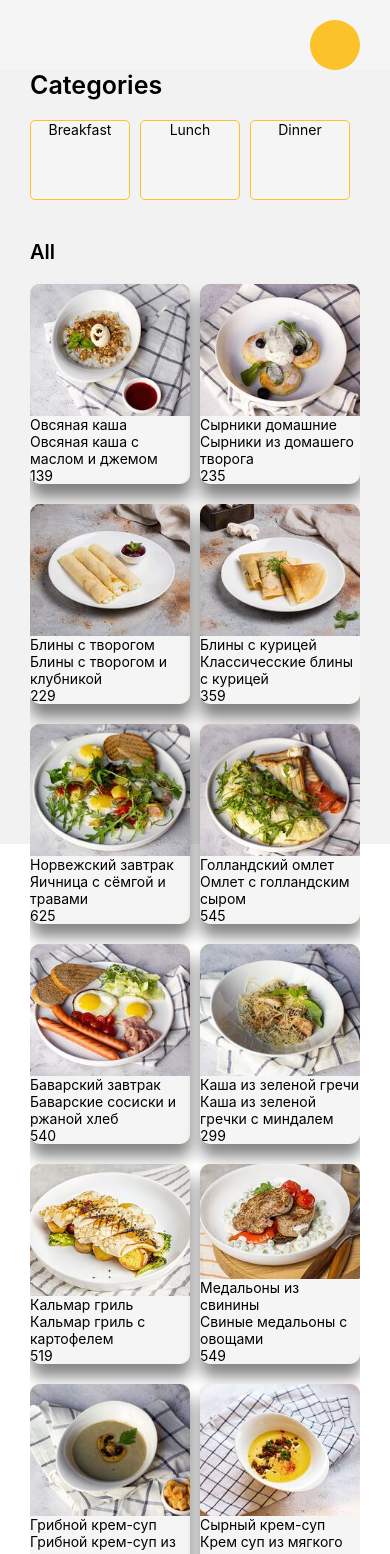
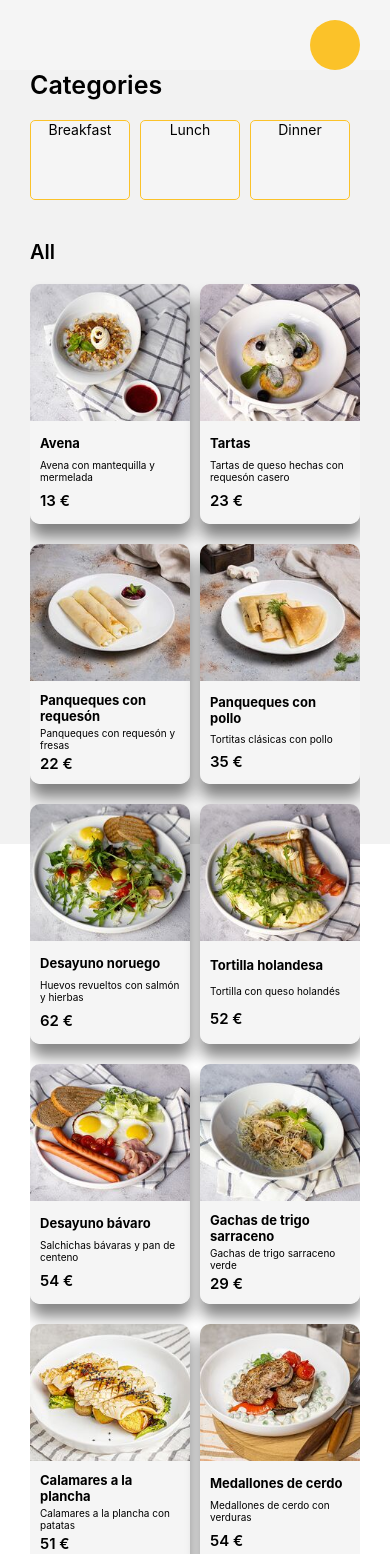
Before and after one commit to Electrum96/Bahiz, a React Native app: screen /Foods in a window 390 px wide. Shown: the top 1554 px of the page. Built offline with nearby package versions, Linux system fonts and the light colour scheme; some icons are missing.

Commit message:
20-11-2023:12:24

```diff
--- a/src/components/foodItem/FoodItem.jsx
+++ b/src/components/foodItem/FoodItem.jsx
@@ -8,11 +8,11 @@ const FoodItem = ({navigation,image, title, price, desc, id}) => {
   return (
     <TouchableOpacity onPress={() => navigation.push('FoodCard', {id})}>
     <View style={styles.itemWrap}>
-      <Image style={styles.image} source={image} />
+      <Image style={styles.image} source={image} resizeMode='cover'/>
       <View style={styles.infoWrap}>
       <Text style={styles.title}>{title}</Text>
       <Text style={styles.descr}>{desc}</Text>
-      <Text style={styles.price}>{price}</Text>
+      <Text style={styles.price}>{price} € </Text>
       </View>
     </View>
     </TouchableOpacity>
--- a/src/components/foodItem/useStyleFoodItem.js
+++ b/src/components/foodItem/useStyleFoodItem.js
@@ -5,8 +5,7 @@ function useStyleFoodItem() {
   const styles = StyleSheet.create({
     itemWrap: {
       width: 160,
-      height: 200,
-      backgroundColor: COLORS.accentBg,
+      height: 240,
       borderRadius: 10,
       overflow: 'hidden',
       shadowColor: 'rgba(0, 0, 0, 0.6)',
@@ -16,15 +15,32 @@ function useStyleFoodItem() {
       shadowOffset : { width: 1, height: 13},
     },
     image: {
-      alignSelf: 'center',
       flex: 1,
-      width: 160,
-      height: 300,
+      width:"100%",
+      height:"100%",
+      alignContent: 'center'
     },
     infoWrap: {
+      height: '43%',
+      width: '100%',
       alignItems: 'flex-start',
       backgroundColor: COLORS.accent,
+      paddingHorizontal: 10,
+      paddingTop: 10,
+      justifyContent: 'space-around'
     },
+    title: {
+      fontWeight: '700',
+      fontSize: 13
+    },
+    descr: {
+     fontSize: 10
+    },
+    price :{
+      fontWeight: '600',
+      fontSize: 15,
+      marginBottom: 10
+    }
   });
 
   return styles;
--- a/src/data/foodList/products.js
+++ b/src/data/foodList/products.js
@@ -1,192 +1,192 @@
 let products = [
   {
-    title: 'Овсяная каша',
-    desc: 'Овсяная каша с маслом и джемом',
-    price: 139,
+    title: 'Avena',
+    desc: 'Avena con mantequilla y mermelada',
+    price: 13,
     image: require('../../image/Breakfast/Kasha.jpeg'),
     weight: 250,
     classTab: 'Breakfast',
   },
   {
-    title: 'Сырники домашние',
-    desc: 'Сырники из домашего творога',
-    price: 235,
+    title: 'Tartas',
+    desc: 'Tartas de queso hechas con requesón casero',
+    price: 23,
     image: require('../../image/Breakfast/Cheesy.jpeg'),
     weight: 250,
     classTab: 'Breakfast',
   },
   {
-    title: 'Блины с творогом',
-    desc: 'Блины с творогом и клубникой',
-    price: 229,
+    title: 'Panqueques con requesón',
+    desc: 'Panqueques con requesón y fresas',
+    price: 22,
     image: require('../../image/Breakfast/Pancakes.jpeg'),
     weight: 250,
     classTab: 'Breakfast',
   },
   {
-    title: 'Блины с курицей',
-    desc: 'Классичесские блины с курицей',
-    price: 359,
+    title: 'Panqueques con pollo',
+    desc: 'Tortitas clásicas con pollo',
+    price: 35,
     image: require('../../image/Breakfast/Bliny.jpeg'),
     weight: 350,
     classTab: 'Breakfast',
   },
   {
-    title: 'Норвежский завтрак',
-    desc: 'Яичница с сёмгой и травами',
-    price: 625,
+    title: 'Desayuno noruego',
+    desc: 'Huevos revueltos con salmón y hierbas',
+    price: 62,
     image: require('../../image/Breakfast/Omlet.jpeg'),
     weight: 370,
     classTab: 'Breakfast',
   },
   {
-    title: 'Голландский омлет',
-    desc: 'Омлет с голландским сыром ',
-    price: 545,
+    title: 'Tortilla holandesa',
+    desc: 'Tortilla con queso holandés',
+    price: 52,
     image: require('../../image/Breakfast/Amlet.jpeg'),
     weight: 420,
     classTab: 'Breakfast',
   },
   {
-    title: 'Баварский завтрак',
-    desc: 'Баварские сосиски и ржаной хлеб',
-    price: 540,
+    title: 'Desayuno bávaro',
+    desc: 'Salchichas bávaras y pan de centeno',
+    price: 54,
     image: require('../../image/Breakfast/Bavarian.jpeg'),
     weight: 380,
     classTab: 'Breakfast',
   },
   {
-    title: 'Каша из зеленой гречи',
-    desc: 'Каша из зеленой гречки с миндалем ',
-    price: 299,
+    title: 'Gachas de trigo sarraceno',
+    desc: 'Gachas de trigo sarraceno verde',
+    price: 29,
     image: require('../../image/Breakfast/Green.jpeg'),
     weight: 350,
     classTab: 'Breakfast',
   },
   {
-    title: 'Кальмар гриль',
-    desc: 'Кальмар гриль с картофелем',
-    price: 519,
+    title: 'Calamares a la plancha',
+    desc: 'Calamares a la plancha con patatas',
+    price: 51,
     image: require('../../image/Lunch/Kalmar.jpeg'),
     weight: 280,
     classTab: 'Lunch',
   },
   {
-    title: 'Медальоны из свинины',
-    desc: 'Свиные медальоны с овощами ',
-    price: 549,
+    title: 'Medallones de cerdo',
+    desc: 'Medallones de cerdo con verduras',
+    price: 54,
     image: require('../../image/Lunch/Pork.jpeg'),
     weight: 285,
     classTab: 'Lunch',
   },
   {
-    title: 'Грибной крем-суп',
-    desc: 'Грибной крем-суп из шампиньонов ',
-    price: 249,
+    title: 'Sopa de crema',
+    desc: 'Sopa de crema de champiñones',
+    price: 24,
     image: require('../../image/Lunch/Mushrooms.jpeg'),
     weight: 285,
     classTab: 'Lunch',
   },
   {
-    title: 'Сырный крем-суп',
-    desc: 'Крем суп из мягкого сыра',
-    price: 349,
+    title: 'Sopa de crema de queso',
+    desc: 'Sopa cremosa de queso tierno',
+    price: 34,
     image: require('../../image/Lunch/Yellow.jpeg'),
     weight: 285,
     classTab: 'Lunch',
   },
   {
-    title: 'Индейка с тыквой',
-    desc: 'Индейка с теплым хумусом из тыквы',
-    price: 549,
+    title: 'Pavo con calabaza',
+    desc: 'Pavo con hummus de calabaza tibio',
+    price: 54,
     image: require('../../image/Lunch/Indi.jpeg'),
     weight: 250,
     classTab: 'Lunch',
   },
   {
-    title: 'Зеленый суп',
-    desc: 'Суп из сельдерея и укропа',
-    price: 779,
+    title: 'Sopa verde',
+    desc: 'Sopa de apio y eneldo',
+    price: 77,
     image: require('../../image/Lunch/Gsoup.jpeg'),
     weight: 250,
     classTab: 'Lunch',
   },
   {
-    title: 'Тыквенный суп',
-    desc: 'Крем-суп из тыквы с беконом',
-    price: 530,
+    title: 'Sopa de calabaza',
+    desc: 'Sopa cremosa de calabaza con tocino',
+    price: 53,
     image: require('../../image/Lunch/Pumpkin.jpeg'),
     weight: 250,
     classTab: 'Lunch',
   },
   {
-    title: 'Суп из цукини',
-    desc: 'Суп из цукини с острым маслом',
-    price: 740,
+    title: 'Sopa de zuchini',
+    desc: 'Sopa de calabacín con mantequilla picante',
+    price: 74,
     image: require('../../image/Lunch/Zuccini.jpeg'),
     weight: 460,
     classTab: 'Lunch',
   },
   {
-    title: 'Цыпленок том-ям',
-    desc: 'Цыпленок в тайском остром соусе',
-    price: 648,
+    title: 'Pollo Tom Yum',
+    desc: 'Pollo en salsa picante tailandesa',
+    price: 64,
     image: require('../../image/Dinner/Chciken.jpeg'),
     weight: 180,
     classTab: 'Dinner',
   },
   {
-    title: 'Печеная треска',
-    desc: 'Печеная треска с мятым картофелем',
-    price: 499,
+    title: 'Bacalao al horno',
+    desc: 'Bacalao al horno con puré de patatas',
+    price: 49,
     image: require('../../image/Dinner/Fish.jpeg'),
     weight: 190,
     classTab: 'Dinner',
   },
   {
-    title: 'Wok-паста',
-    desc: 'Паста в азиатском стиле с кисло-сладким соусом',
-    price: 510,
+    title: 'Pasta para wok',
+    desc: 'Pasta estilo asiática con salsa agridulce',
+    price: 55,
     image: require('../../image/Dinner/Azian.jpeg'),
     weight: 180,
     classTab: 'Dinner',
   },
   {
-    title: 'Бифштекс',
-    desc: 'Бифштекс с глазуньей',
-    price: 519,
+    title: 'Bife',
+    desc: 'Filete de ternera con huevo frito',
+    price: 51,
     image: require('../../image/Dinner/Bif.jpeg'),
     weight: 200,
     classTab: 'Dinner',
   },
   {
-    title: 'Эскалоп по Милански',
-    desc: 'Эскалоп с рисом и овощами',
-    price: 420,
+    title: 'Escalope milanesa',
+    desc: 'Escalope con arroz y verduras',
+    price: 42,
     image: require('../../image/Dinner/Meat.jpeg'),
     weight: 180,
     classTab: 'Dinner',
   },
   {
-    title: 'Паста карбонара',
-    desc: 'Итальянская паста с беконом и сыром',
-    price: 510,
+    title: 'Pasta carbonara',
+    desc: 'Pasta italiana con tocino y queso',
+    price: 51,
     image: require('../../image/Dinner/PorkPasta.jpeg'),
     weight: 180,
     classTab: 'Dinner',
   },
   {
-    title: 'Паста песто',
-    desc: 'Паста с сусом из шпината',
-    price: 485,
+    title: 'Pasta al pesto',
+    desc: 'Pasta con salsa de espinacas',
+    price: 48,
     image: require('../../image/Dinner/Pesto.jpeg'),
     weight: 160,
     classTab: 'Dinner',
   },
   {
-    title: 'Паста с морепродуктами',
-    desc: 'Паста с гребешком и креветками',
-    price: 800,
+    title: 'Pasta con mariscos',
+    desc: 'Pasta con vieiras y camarones',
+    price: 80,
     image: require('../../image/Dinner/Sea.jpeg'),
     weight: 190,
     classTab: 'Dinner',
```
